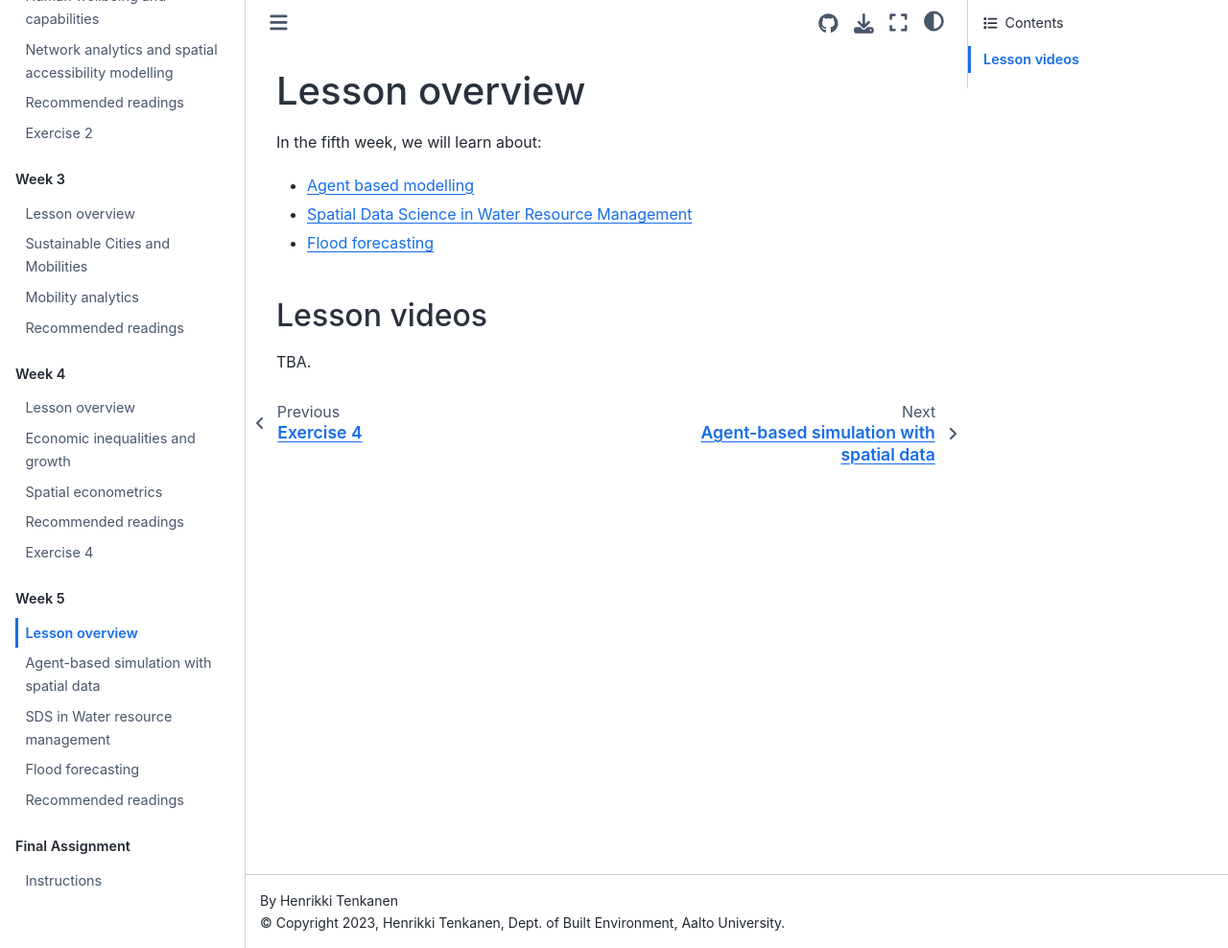
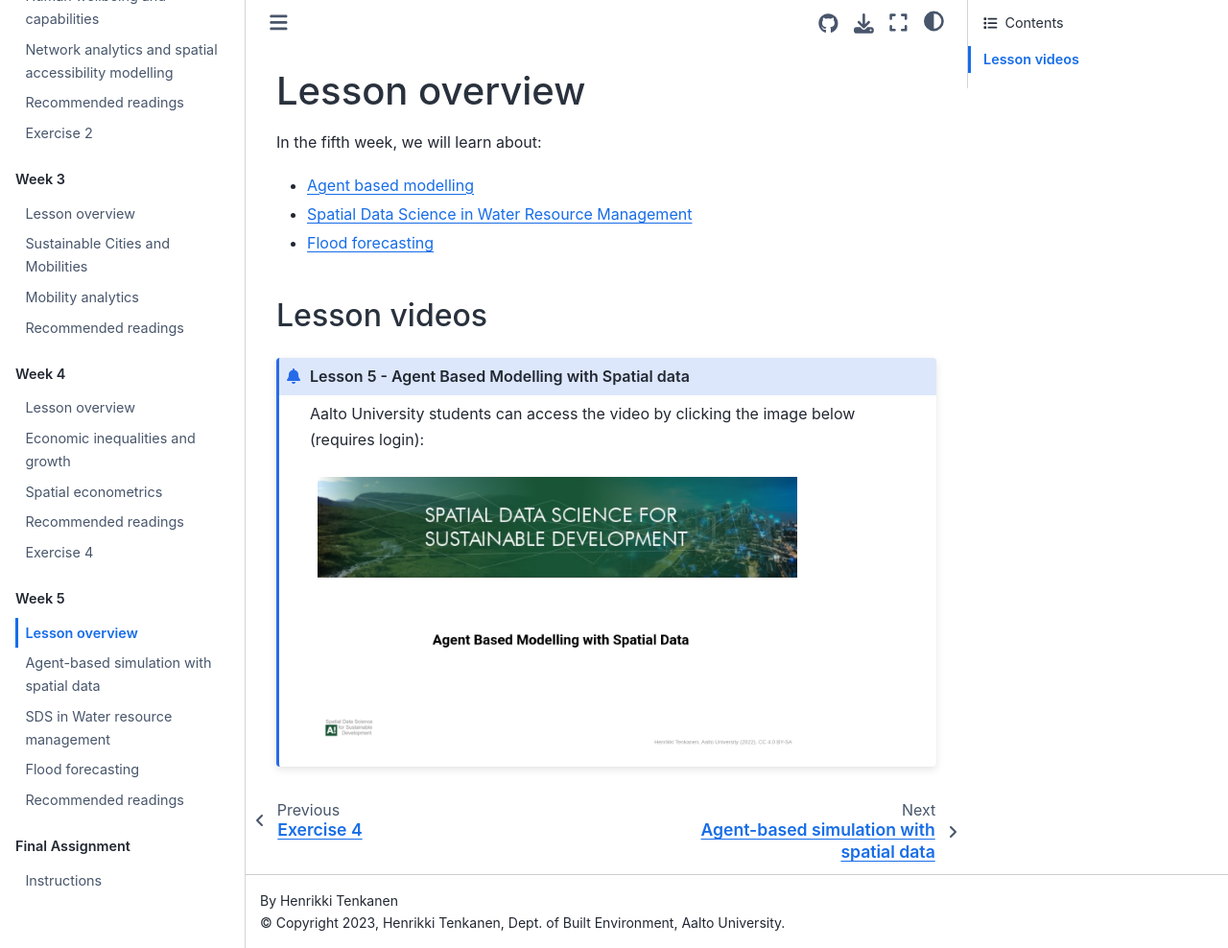
Before and after one commit to AaltoGIS/Sustainability-GIS, a Sphinx documentation site: the page built from source/lessons/L5/overview.rst, in a window 1280 px wide and 988 px high. Shown: the whole window at 96% size. Built offline with Sphinx 7.4.7 and the Sphinx Book theme 1.1.4, drawn with Linux system fonts in a browser that asks for light colours; pages that are not in the unit, such as notebooks, are missing from menus; some of the changed lines change nothing that is shown.

Commit message:
Add ABM video

```diff
--- a/source/lessons/L5/overview.rst
+++ b/source/lessons/L5/overview.rst
@@ -10,16 +10,14 @@
 Lesson videos
 -------------
 
-TBA.
 
 
-.. To ensure the privacy of participating students at online sessions, the videos will not be made publicly available this year.
 
-    .. admonition:: Lesson 5 - Agent Based Modelling with Spatial data
+.. admonition:: Lesson 5 - Agent Based Modelling with Spatial data
 
-        Aalto University students can access the video by clicking the image below (requires login):
+    Aalto University students can access the video by clicking the image below (requires login):
 
-        .. figure:: img/SDS4SD_Lesson_5.1.png
-            :target: https://aalto.cloud.panopto.eu/Panopto/Pages/Viewer.aspx?id=5e083b40-1584-4997-8653-ae360125408e
-            :width: 500px
-            :align: left
+    .. figure:: img/SDS4SD_Lesson_5.1.png
+        :target: https://aalto.cloud.panopto.eu/Panopto/Pages/Viewer.aspx?id=832f54d4-f2b6-43da-827e-afa100cabcfa
+        :width: 500px
+        :align: left
```
